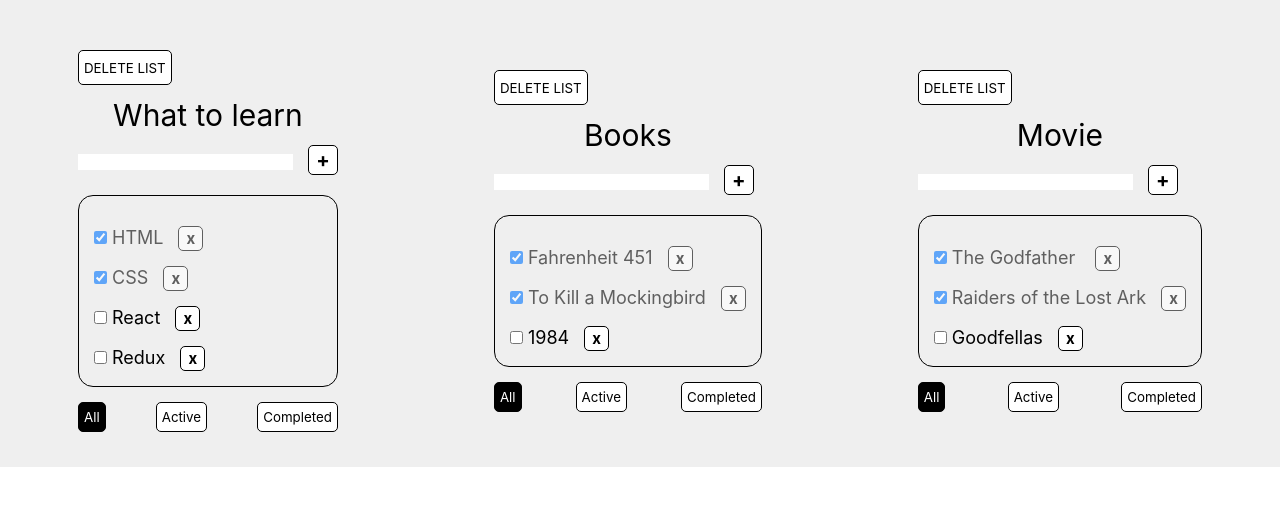
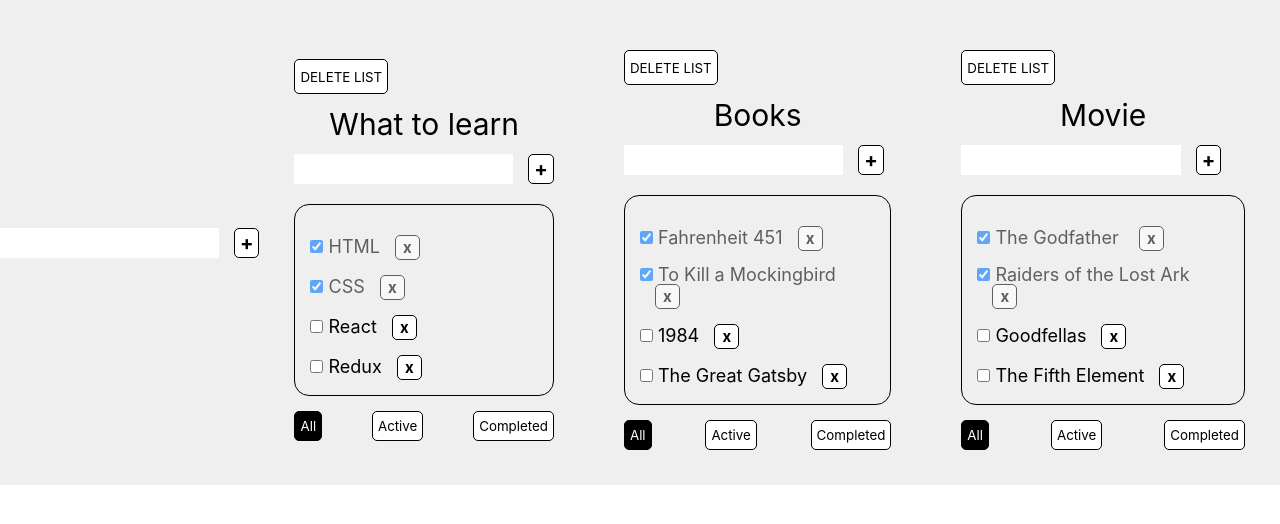
Before and after one commit to AnnaKondrDeveloper/Listifly, a React (Create React App) app: page / in a window 1280 px wide. Shown: the top 524 px of the page. Built offline with nearby package versions, Linux system fonts and the light colour scheme.

Commit message:
Added AddItemForm

```diff
--- /dev/null
+++ b/src/AddItemForm.tsx
@@ -0,0 +1,51 @@
+import { useState } from "react";
+
+
+type AddItemFormType = {
+	addTask: (newTaskName: string) => void
+	id: string
+}
+
+export function AddItemForm (props: AddItemFormType) {
+
+	const [newItemName, setNewTaskName] = useState("");
+	const [error, setError] = useState<string | null>(null);
+
+
+	return (
+		<div>
+	<div className="list_input">
+	<input
+	  className={error ? "error" : ""}
+	  type="text"
+	  value={newItemName}
+	  onChange={(e) => {
+		 setNewTaskName(e.currentTarget.value);
+	  }}
+	  onKeyPress={(e) => {
+		 setError(null);
+		 if (e.charCode === 13) {
+			props.addTask(newItemName);
+			setNewTaskName("");
+		 }
+	  }}
+	/>
+	<button
+	  className="list_button_plus"
+	  onClick={() => {
+		 //Check empty input and trim spaces
+		 if (newItemName.trim() === "") {
+			setError("Field is required");
+			return;
+		 }
+		 props.addTask(newItemName);
+		 setNewTaskName("");
+	  }}
+	>
+	  +
+	</button>
+ </div>
+ <div className="error_text">{error}</div>
+ </div>
+	)
+}
--- a/src/App.css
+++ b/src/App.css
@@ -102,6 +102,15 @@ h1, h2, h3, h4, h5, h6 {
 	margin-top: 15px;
 }
 
+.list_input {
+	display: flex;
+	justify-content: space-between;
+}
+
+.list_input input {
+	width: 100%;
+}
+
 .list_item {
 	font-size: 18px;
 	margin-top: 15px;
--- a/src/App.tsx
+++ b/src/App.tsx
@@ -3,6 +3,7 @@ import { useState } from 'react';
 import './App.css';
 import { ToDolist } from './ToDoList';
 import { v1 } from 'uuid';
+import { AddItemForm } from './AddItemForm';
 
 export type FilterValuesType = "all" | "active" | "completed";
 
@@ -34,12 +35,15 @@ function App() {
 		[listId2] : [
 			{ id: v1(), name: "Fahrenheit 451", isDone: true },
 			{ id: v1(),	name: "To Kill a Mockingbird", isDone: true	},
-			{ id: v1(), name: "1984", isDone: false}
+			{ id: v1(), name: "1984", isDone: false},
+			{ id: v1(), name: "The Great Gatsby", isDone: false}
+
 			],
 		[listId3] : [
 			{ id: v1(), name: "The Godfather ", isDone: true },
 			{ id: v1(),	name: "Raiders of the Lost Ark", isDone: true	},
-			{ id: v1(), name: "Goodfellas", isDone: false}
+			{ id: v1(), name: "Goodfellas", isDone: false},
+			{ id: v1(), name: "The Fifth Element", isDone: false}
 			]
 	}
 
@@ -50,7 +54,8 @@ function App() {
 
 	function removeList(listId: string) {
 		let filteredLists = lists.filter( t => t.id !== listId);
-		setLists(filteredLists)
+		setLists(filteredLists);
+		delete tasksObj[listId];
 	};
 
 	function removeTask(id: string, listId: string) {
@@ -93,6 +98,9 @@ function App() {
 
   return (
     <div className="App">
+
+		<AddItemForm  addItem={addTask}/>
+
 		{lists.map( (td) => {
 
 		let forToDoTasks = tasksObj[td.id];
--- a/src/ToDoList.tsx
+++ b/src/ToDoList.tsx
@@ -1,4 +1,4 @@
-import { useState } from "react";
+import { AddItemForm } from "./AddItemForm";
 import { FilterValuesType } from "./App";
 
 type PropsType = {
@@ -20,44 +20,18 @@ export type TaskType = {
 };
 
 export function ToDolist(props: PropsType) {
-  const [newTaskName, setNewTaskName] = useState("");
-  const [error, setError] = useState<string | null>(null);
+
+
+function addItem (newTaskName: string) {
+	props.addTask(newTaskName, props.id)
+}
 
   return (
     <div className="list_items">
 		<button className="list_button_delete" onClick={() => props.removeList(props.id)}>Delete list</button>
       <h2 className="list_title">{props.title}</h2>
-      <div>
-        <input
-          className={error ? "error" : ""}
-          type="text"
-          value={newTaskName}
-          onChange={(e) => {
-            setNewTaskName(e.currentTarget.value);
-          }}
-          onKeyPress={(e) => {
-            setError(null);
-            if (e.charCode === 13) {
-              props.addTask(newTaskName, props.id);
-              setNewTaskName("");
-            }
-          }}
-        />
-        <button
-          className="list_button_plus"
-          onClick={() => {
-            //Check empty input and trim spaces
-            if (newTaskName.trim() === "") {
-              setError("Field is required");
-              return;
-            }
-            props.addTask(newTaskName, props.id);
-            setNewTaskName("");
-          }}
-        >
-          +
-        </button>
-        <div className="error_text">{error}</div>
+      <div className="list_input">
+			<AddItemForm addItem={addItem}/>
       </div>
       <ul>
         {" "}
```
